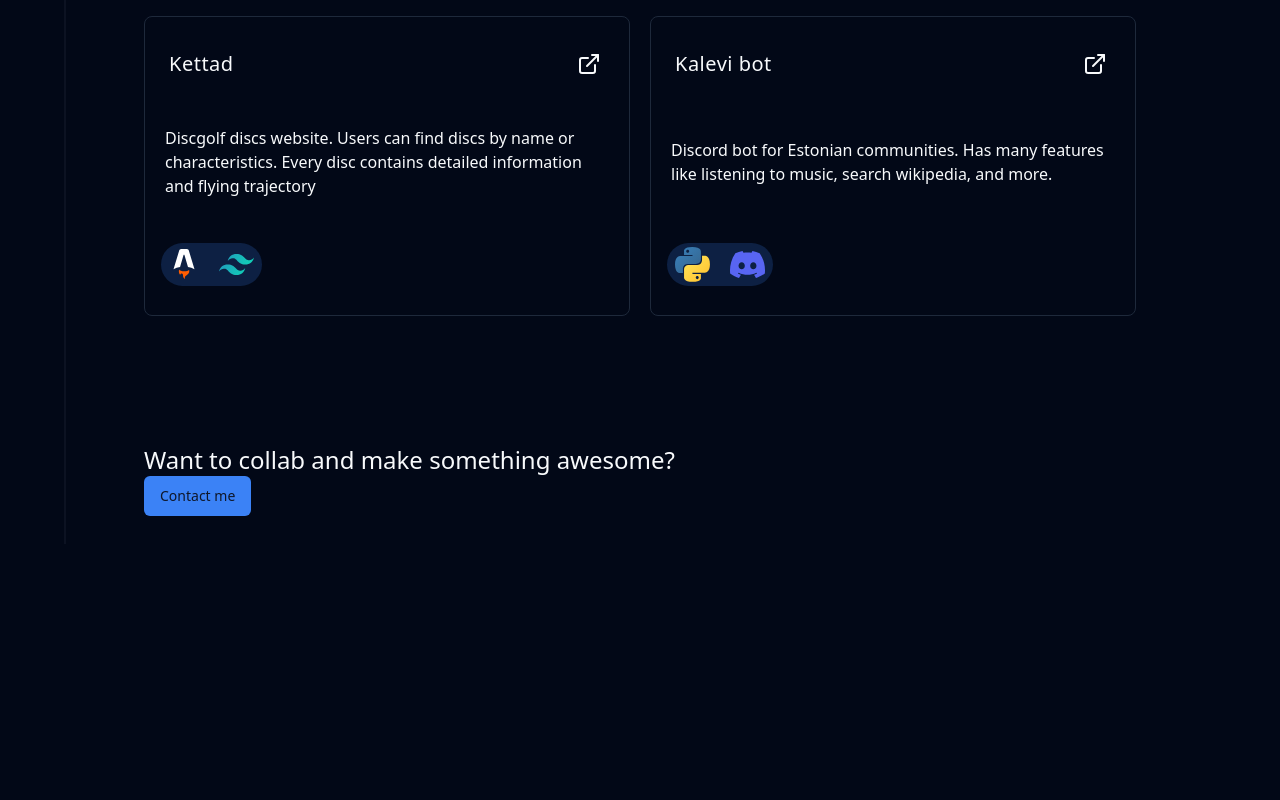
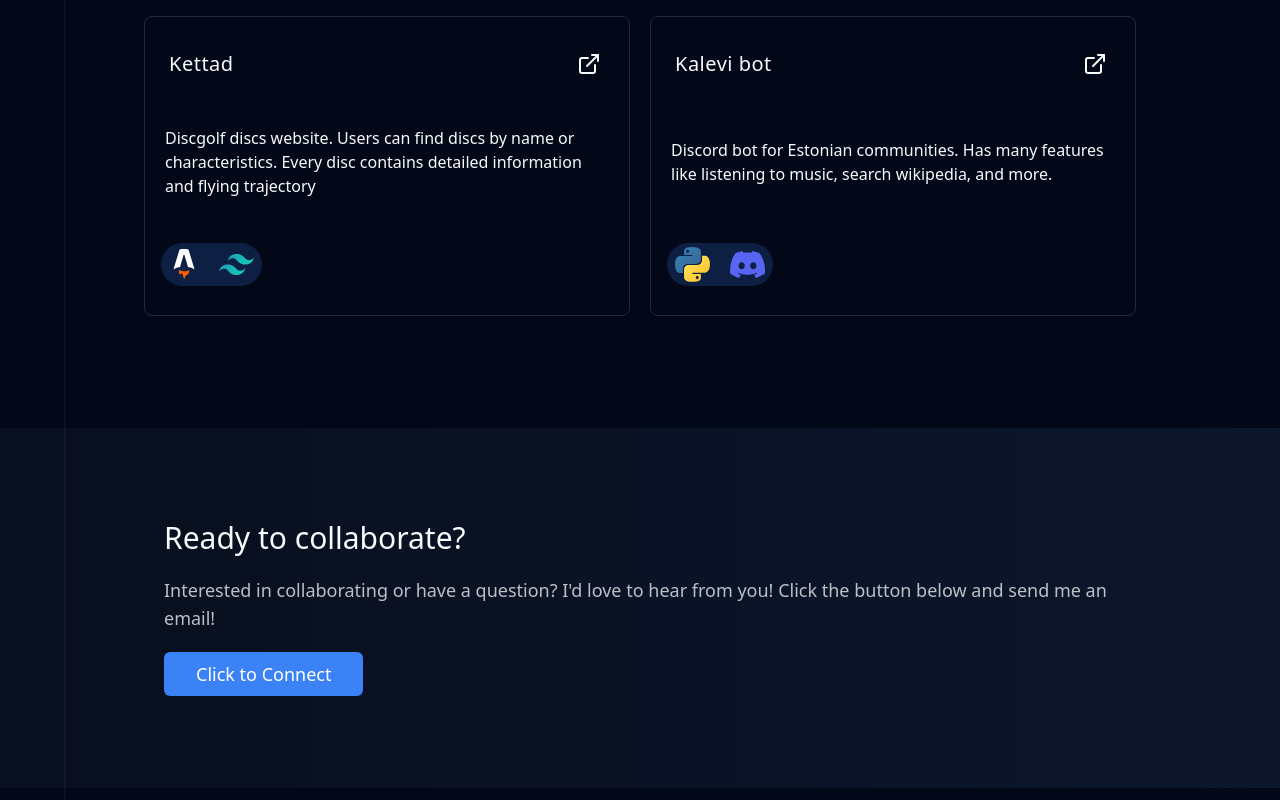
Before and after one commit to karlthomaas/portfolio, a React (Vite) app: page / in a window 1280 px wide. Shown: the part 1706-2506 px from the top of the page. Before the commit the page ends 2250 px from the top, so only its background shows below. Built offline with nearby package versions, Linux system fonts and the light colour scheme.

Commit message:
Refactor contact-me component

```diff
--- a/src/components/homepage/contact-me.tsx
+++ b/src/components/homepage/contact-me.tsx
@@ -1,14 +1,22 @@
-import { HomeLayoutWrapper } from "..";
-import { Button } from "..";
+import { HomeLayoutWrapper } from '..';
+import { Button } from '..';
 
 export const ContactMe = () => {
   return (
-    <HomeLayoutWrapper tag='section' id='contact' className='mt-16'>
-      {/* <div className='h-max min-h-[400px] w-full border-border bg-white rounded-lg'></div> */}
-      <h1 className="text-2xl">Want to collab and make something awesome?</h1>
-      <a href="mailto:karl-thomas@zink.ee">
-        <Button>Contact me</Button>
-      </a>
-    </HomeLayoutWrapper>
+    <div className='bg-gradient-to-r from-[#080f1e] to-[#0c162c] mt-10 py-14'>
+      <HomeLayoutWrapper tag='section' id='contact'>
+        <div className='mx-auto flex h-max w-full flex-col justify-center my-auto space-y-5  rounded-xl p-5 text-foreground '>
+          <h1 className='text-3xl sm:text-3xl'>Ready to collaborate?</h1>
+          <p className='text-foreground/75 sm:text-lg'>
+            Interested in collaborating or have a question? I'd love to hear from you! Click the button below and send me an email!
+          </p>
+          <a href='mailto:karl-thomas@zink.ee' className='w-max'>
+            <Button size='lg' className='text-white transition-transform ease-in-out hover:-translate-y-1 sm:text-lg'>
+              Click to Connect
+            </Button>
+          </a>
+        </div>
+      </HomeLayoutWrapper>
+    </div>
   );
 };
```
